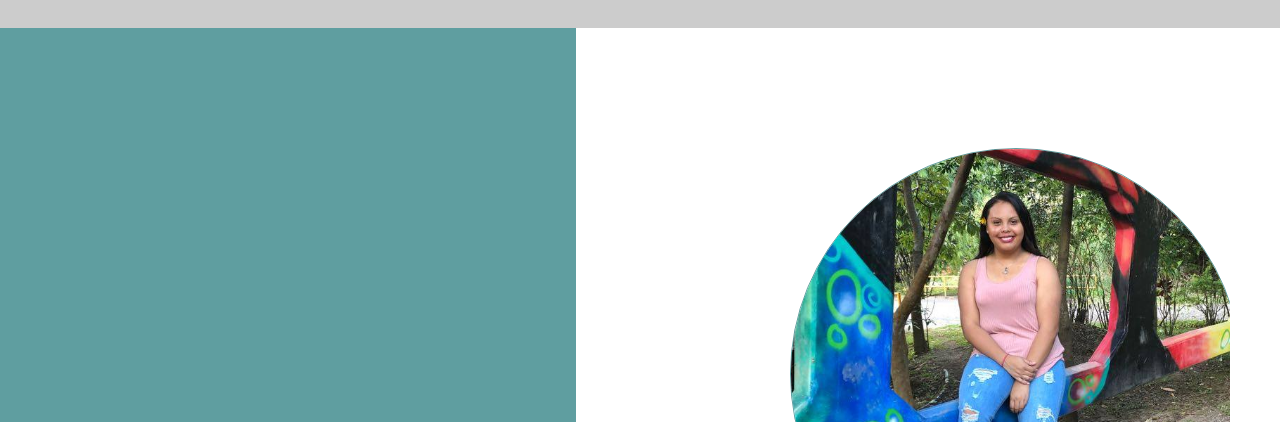
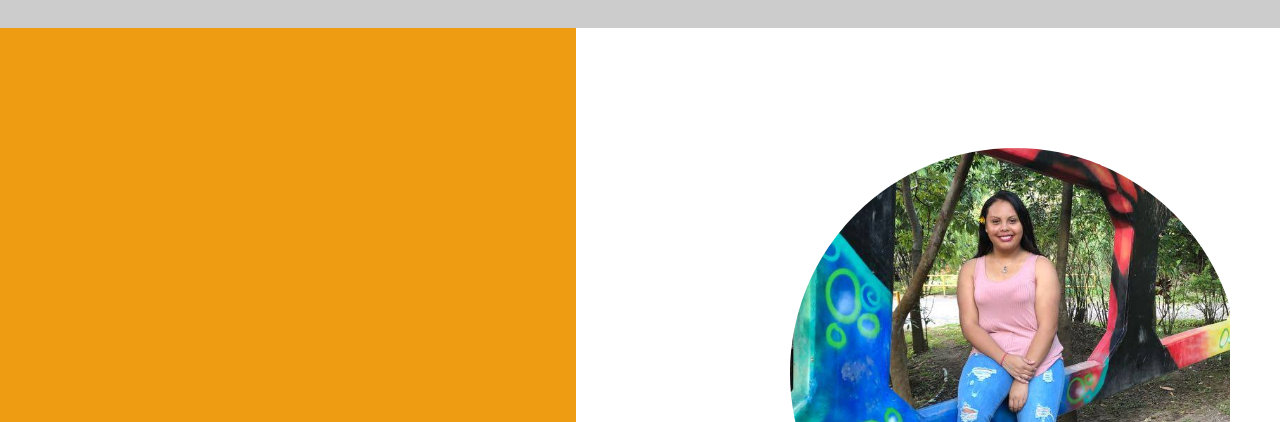
Before and after one commit to glorianaa80/Portafolio, a website: page src/aboutMe.html in a window 1280 px wide. Shown: the part 248-670 px from the top of the page. Drawn offline with nearby package versions, Linux system fonts and the light colour scheme; files that its build step writes are made by us from their sources.

Commit message:
Cambio el colorde fondo de la seccion

```diff
--- a/src/sass/home-page/_about-me.scss
+++ b/src/sass/home-page/_about-me.scss
@@ -1,5 +1,5 @@
 .about-me{
-  background-color: cadetblue;
+  background-color: #ee9d12;
   width: 45%;
   height: 1200px;
 }
@@ -13,7 +13,6 @@
 }
 
 .about-me--img{
-	border: 1px solid cadetblue;
 	border-radius: 50%;
 	height: 450px;
   width: 450px;
```
